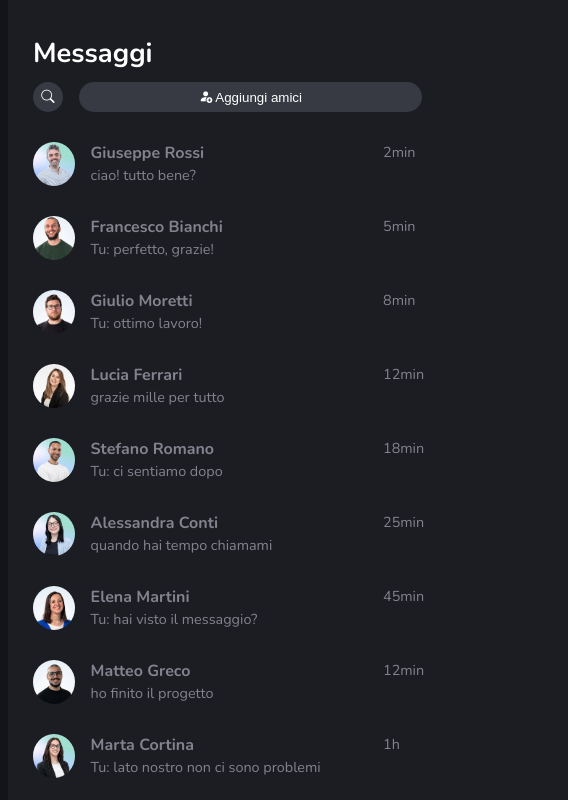
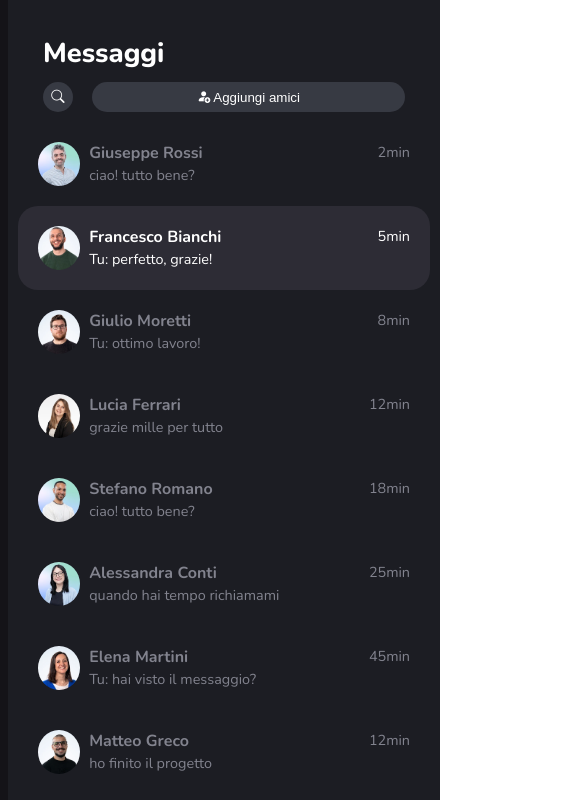
Before and after one commit to Carlo-Falanga/htmlcss-discord-chat, a plain HTML site: page index.html in a window 1280 px wide. Shown: the top 800 px of the page, 72-640 px from the left. Drawn offline with nearby package versions, Linux system fonts and the light colour scheme.

Commit message:
refactor chat message structure and styles for improved layout

```diff
--- a/css/style.css
+++ b/css/style.css
@@ -7,6 +7,7 @@
 
 body {
   font-family: "Nunito", sans-serif;
+  width: 512px;
 }
 
 main {
@@ -14,6 +15,8 @@ main {
   overflow-y: auto;
   position: relative;
   color: white;
+  margin-left: 10px;
+  margin-right: 10px;
 }
 
 /* Utils */
@@ -23,7 +26,6 @@ main {
   flex-direction: column;
 }
 
-/* main */
 .central_wrapper {
   flex-grow: 1;
   background-color: #1c1d23;
@@ -35,13 +37,13 @@ h1 {
   margin: 35px 25px 0;
   font-size: 1.7rem;
   color: white;
+  font-weight: 800;
 }
 
 .btn_header {
   display: flex;
-  justify-content: flex-start;
+  justify-content: space-between;
   margin: 10px 25px;
-  gap: 1rem;
 }
 
 .btn_header > button {
@@ -57,7 +59,7 @@ div > button:first-child {
 }
 
 button:nth-child(2) {
-  padding: 0 120px;
+  padding: 0 105px;
   border-radius: 20px;
 }
 
@@ -66,13 +68,19 @@ button:nth-child(2) {
 .flex_list {
   display: flex;
   gap: 0.6rem;
-  position: relative;
   list-style: none;
-  gap: 1rem;
-  position: relative;
-  list-style: none;
-  margin: 30px 25px;
+  padding: 20px 20px;
   color: #82838e;
+}
+
+.grow {
+  flex-grow: 1;
+}
+
+.flex_row {
+  display: flex;
+  flex-direction: row;
+  justify-content: space-between;
 }
 
 ul li img {
@@ -81,7 +89,8 @@ ul li img {
   object-fit: cover;
 }
 
-.last_dm {
+.last_dm,
+.dm_time {
   font-size: 0.9rem;
 }
 
@@ -89,15 +98,10 @@ ul li img {
   font-weight: 700;
 }
 
-.flex_list li {
-  position: relative;
-}
-
-.dm_time {
-  position: absolute;
-  left: 350px;
-  top: 0;
-  font-size: 0.9rem;
+.active {
+  background-color: #2d2c35;
+  border-radius: 20px;
+  color: white;
 }
 
 /* Sidebar */
--- a/index.html
+++ b/index.html
@@ -47,92 +47,94 @@
           <ul class="list_container">
             <li class="flex_list">
               <img src="img/profile1.webp" alt="" />
-              <div>
-                <span class="dm_name">Giuseppe Rossi</span> <br /><span
-                  class="last_dm"
-                  >ciao! tutto bene?</span
-                >
+              <div class="grow">
+                <div class="flex_row">
+                  <span class="dm_name">Giuseppe Rossi</span>
                   <span class="dm_time">2min</span>
                 </div>
+                <span class="last_dm">ciao! tutto bene?</span>
+              </div>
             </li>
-            <li class="flex_list">
+            <li class="flex_list active">
               <img src="img/profile2.webp" alt="" />
-              <div>
-                <span class="dm_name">Francesco Bianchi</span> <br /><span
-                  class="last_dm"
-                  >Tu: perfetto, grazie!</span
-                >
+              <div class="grow">
+                <div class="flex_row">
+                  <span class="dm_name">Francesco Bianchi</span>
                   <span class="dm_time">5min</span>
+                </div>
+                <span class="last_dm">Tu: perfetto, grazie!</span>
               </div>
             </li>
             <li class="flex_list">
               <img src="img/profile12.webp" alt="" />
-              <div>
-                <span class="dm_name">Giulio Moretti</span> <br /><span
-                  class="last_dm"
-                  >Tu: ottimo lavoro!</span
-                >
+              <div class="grow">
+                <div class="flex_row">
+                  <span class="dm_name">Giulio Moretti</span>
                   <span class="dm_time">8min</span>
+                </div>
+                <span class="last_dm">Tu: ottimo lavoro!</span>
               </div>
             </li>
             <li class="flex_list">
               <img src="img/profile3.webp" alt="" />
-              <div>
-                <span class="dm_name">Lucia Ferrari</span> <br /><span
-                  class="last_dm"
-                  >grazie mille per tutto</span
-                >
+              <div class="grow">
+                <div class="flex_row">
+                  <span class="dm_name">Lucia Ferrari</span>
                   <span class="dm_time">12min</span>
+                </div>
+                <span class="last_dm">grazie mille per tutto</span>
               </div>
             </li>
             <li class="flex_list">
               <img src="img/profile4.webp" alt="" />
-              <div>
-                <span class="dm_name">Stefano Romano</span> <br /><span
-                  class="last_dm"
-                  >Tu: ci sentiamo dopo</span
-                >
+              <div class="grow">
+                <div class="flex_row">
+                  <span class="dm_name">Stefano Romano</span>
                   <span class="dm_time">18min</span>
+                </div>
+                <span class="last_dm">ciao! tutto bene?</span>
               </div>
             </li>
             <li class="flex_list">
               <img src="img/profile5.webp" alt="" />
-              <div>
-                <span class="dm_name">Alessandra Conti</span> <br /><span
-                  class="last_dm"
-                  >quando hai tempo chiamami</span
-                >
+              <div class="grow">
+                <div class="flex_row">
+                  <span class="dm_name">Alessandra Conti</span>
                   <span class="dm_time">25min</span>
+                </div>
+                <span class="last_dm">quando hai tempo richiamami</span>
               </div>
             </li>
             <li class="flex_list">
               <img src="img/profile6.webp" alt="" />
-              <div>
-                <span class="dm_name">Elena Martini</span> <br /><span
-                  class="last_dm"
-                  >Tu: hai visto il messaggio?</span
-                >
+              <div class="grow">
+                <div class="flex_row">
+                  <span class="dm_name">Elena Martini</span>
                   <span class="dm_time">45min</span>
+                </div>
+                <span class="last_dm">Tu: hai visto il messaggio?</span>
               </div>
             </li>
             <li class="flex_list">
               <img src="img/profile7.webp" alt="" />
-              <div>
-                <span class="dm_name">Matteo Greco</span> <br /><span
-                  class="last_dm"
-                  >ho finito il progetto</span
-                >
+              <div class="grow">
+                <div class="flex_row">
+                  <span class="dm_name">Matteo Greco</span>
                   <span class="dm_time">12min</span>
+                </div>
+                <span class="last_dm">ho finito il progetto</span>
               </div>
             </li>
             <li class="flex_list">
               <img src="img/profile8.webp" alt="" />
-              <div>
-                <span class="dm_name">Marta Cortina</span> <br /><span
-                  class="last_dm"
+              <div class="grow">
+                <div class="flex_row">
+                  <span class="dm_name">Marta Cortina</span>
+                  <span class="dm_time">1h</span>
+                </div>
+                <span class="last_dm"
                   >Tu: lato nostro non ci sono problemi</span
                 >
-                <span class="dm_time">1h</span>
               </div>
             </li>
           </ul>
```
Lines whose indentation alone changed are shown as unchanged.
